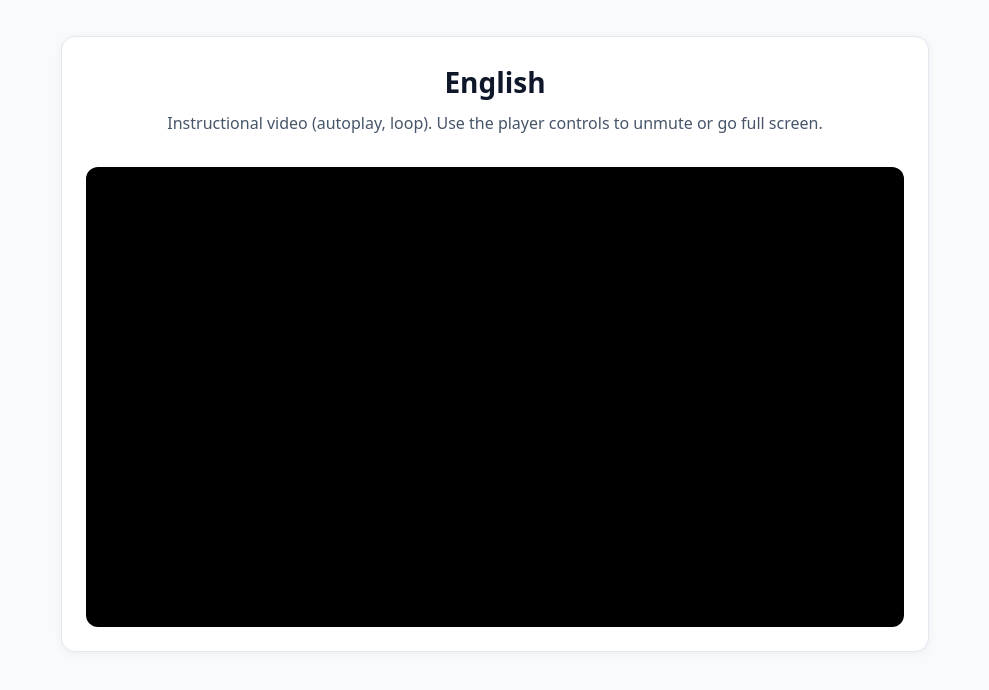
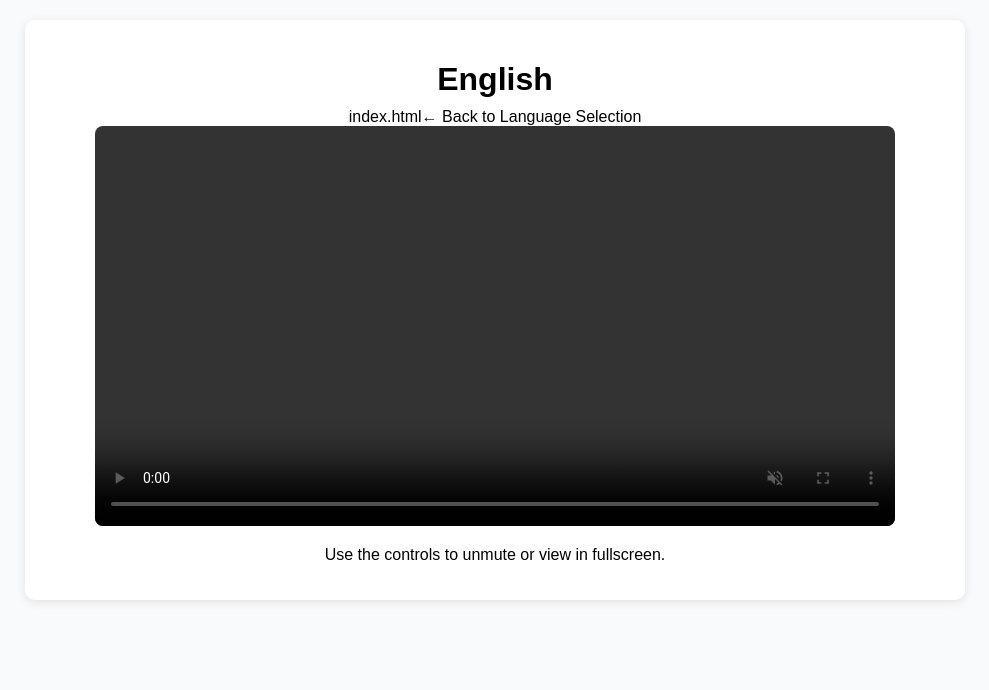
Before and after one commit to malapp4demo/POS-MAL, a plain HTML site: page english.html in a window 1280 px wide. Shown: the whole page, without its empty margins (145-1134 px from the left). Drawn offline with Linux system fonts and the light colour scheme.

Commit message:
Update english.html

```diff
--- a/english.html
+++ b/english.html
@@ -1,152 +1,62 @@
+
 <!DOCTYPE html>
 <html lang="en">
 <head>
   <meta charset="utf-8" />
   <meta name="viewport" content="width=device-width, initial-scale=1" />
   <title>English - POS-MAL</title>
-  <meta name="description" content="English language page for POS-MAL with embedded instructional video." />
-
   <style>
-    :root {
-      --bg: #f8fafc;
-      --card: #ffffff;
-      --text: #0f172a;
-      --muted: #475569;
-      --primary: #0ea5e9;
-      --primary-hover: #0284c7;
-      --border: #e2e8f0;
-    }
-    * { box-sizing: border-box; }
-    html, body {
+    body {
+      font-family: Arial, sans-serif;
+      background: #f8fafc;
       margin: 0;
-      padding: 0;
-      background: var(--bg);
-      color: var(--text);
-      font-family: system-ui, -apple-system, Segoe UI, Roboto, "Helvetica Neue", Arial, "Noto Sans", "Liberation Sans", sans-serif;
-      line-height: 1.5;
+      padding: 20px;
+      text-align: center;
     }
     .container {
       max-width: 900px;
-      margin: 36px auto;
-      padding: 0 16px;
+      margin: auto;
+      background: #fff;
+      padding: 20px;
+      border-radius: 10px;
+      box-shadow: 0 2px 10px rgba(0,0,0,0.1);
     }
-    .card {
-      background: var(--card);
-      border: 1px solid var(--border);
-      border-radius: 14px;
-      padding: 24px;
-      box-shadow: 0 2px 10px rgba(0,0,0,0.05);
-    }
-    header h1 {
-      margin: 0 0 8px;
-      font-size: 28px;
-      text-align: center;
-    }
-    header p {
-      margin: 0 0 16px;
-      text-align: center;
-      color: var(--muted);
-    }
-
-    /* Back button */
-    .actions {
-      display: flex;
-      justify-content: center;
-      margin-bottom: 16px;
+    h1 {
+      margin-bottom: 10px;
     }
     .btn {
-      display: inline-flex;
-      align-items: center;
-      justify-content: center;
-      padding: 10px 14px;
-      border: 1px solid var(--border);
-      border-radius: 10px;
-      background: #f9fafb;
-      color: var(--text);
-      font-weight: 600;
+      display: inline-block;
+      margin-bottom: 20px;
+      padding: 10px 15px;
+      background: #0ea5e9;
+      color: #fff;
       text-decoration: none;
-      cursor: pointer;
-      transition: background 0.15s ease, transform 0.02s ease;
+      border-radius: 6px;
+      font-weight: bold;
     }
-    .btn:hover { background: #eef2f7; }
-    .btn:active { transform: translateY(1px); }
-
-    /* Responsive video container (16:9) */
-    .video-wrapper {
-      position: relative;
+    .btn:hover {
+      background: #0284c7;
+    }
+    video {
       width: 100%;
-      padding-bottom: 56.25%; /* 16:9 aspect ratio */
-      border-radius: 12px;
-      overflow: hidden;
-      background: #000;
-    }
-    .video-wrapper iframe {
-      position: absolute;
-      inset: 0;
-      width: 100%;
-      height: 100%;
-      border: 0;
-    }
-
-    .hint {
-      margin-top: 10px;
-      text-align: center;
-      font-size: 14px;
-      color: var(--muted);
-    }
-
-    footer {
-      margin-top: 18px;
-      text-align: center;
-      font-size: 13px;
-      color: var(--muted);
+      max-width: 800px;
+      border-radius: 8px;
+      outline: none;
     }
   </style>
 </head>
 <body>
-  <main class="container">
-    <section class="card">
-      <header>
-        <h1>English</h1>
-        <p>Instructional video (autoplay, loop). Use the player controls to unmute or go full screen.</p>
-      </header>
+  <div class="container">
+    <h1>English</h1>
+    index.html← Back to Language Selection</a>
 
-      <div class="actions">
-        <!-- Back to language selection -->
-        <adex.html← Back to Language Selection</a>
-      </div>
+    <!-- Local video -->
+    <video autoplay muted loop controls>
+      english.mp4
+      Your browser does not support the video tag.
+    </video>
 
-      <!-- Responsive YouTube Embed -->
-      <div class="video-wrapper" aria-label="English instructional video">
-        <!--
-          Video: https://youtu.be/B_Io2jVlVU0
-          VIDEO_ID = B_Io2jVlVU0
-
-          Embed parameters:
-            autoplay=1   -> start automatically
-            mute=1       -> start muted to satisfy autoplay policies (user can unmute via controls)
-            controls=1   -> show player controls (volume, fullscreen, etc.)
-            loop=1       -> repeat
-            playlist=B_Io2jVlVU0 -> required by YouTube to loop a single video
-            playsinline=1 -> avoid forced fullscreen on iOS
-            modestbranding=1 -> cleaner UI
-            rel=0        -> reduce unrelated suggestions
-        -->
-        <iframe
-         be.com/embed/B_Io2jVlVU0?autoplay=1&mute=1&controls=1&loop=1&playlist=B_Io2jVlVU0&playsinline=1&modestbranding=1&rel=0</iframe>
-      </div>
-
-      <p class="hint">Tip: Click the speaker icon in the player to unmute, and use the fullscreen button to expand the video.</p>
-
-      <footer>
-        <p>© <span id="year"></span> POS-MAL</p>
-      </footer>
-    </section>
-  </main>
-
-  <script>
-    // Show current year
-    document.getElementById('year').textContent = new Date().getFullYear();
-  </script>
+    <p>Use the controls to unmute or view in fullscreen.</p>
+  </div>
 </body>
 </html>
```
